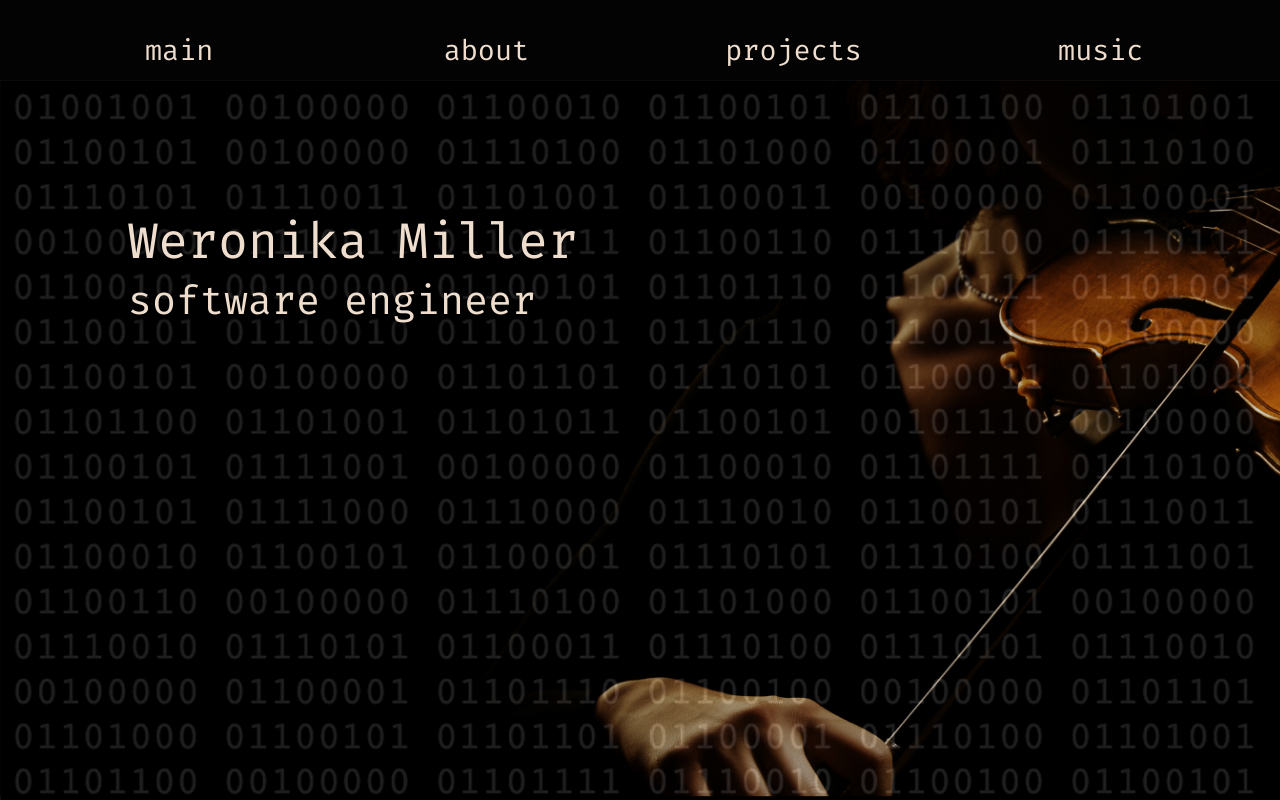
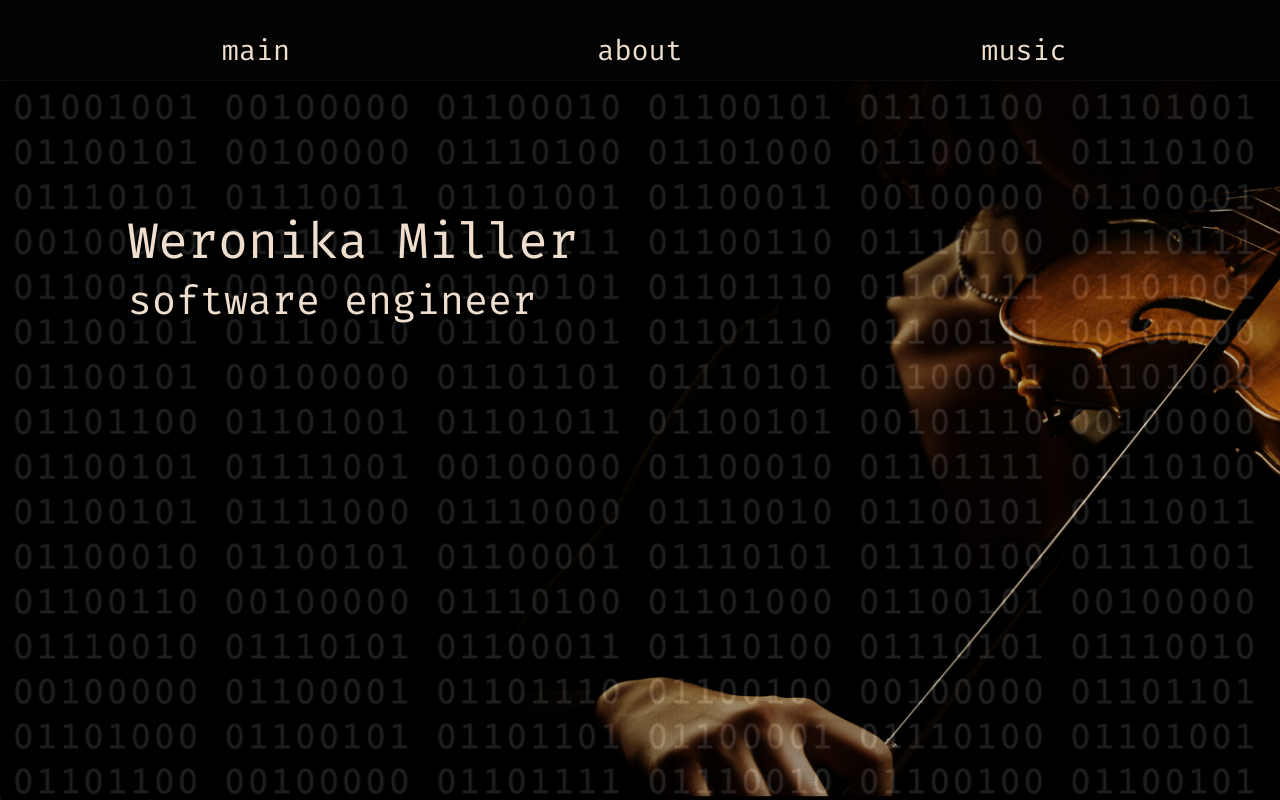
Before and after one commit to weronikaviola/weronika-p, a React (Create React App) app: page / in a window 1280 px wide. Built offline with nearby package versions, Linux system fonts and the light colour scheme; a web font is replaced by a local one.

Commit message:
hide empty pages before deploy

```diff
--- a/src/components/Header/Header.jsx
+++ b/src/components/Header/Header.jsx
@@ -18,7 +18,7 @@ const Header = () => {
       <div className={`nav-menu ${open && "visible"}`}>
         <MenuItem name="main" root alternativeName="01101101 01100001 01101001 01101110" onClick={toggleMenu} />
         <MenuItem name="about" alternativeName="01101101 01100101" onClick={toggleMenu} />
-        <MenuItem name="projects" alternativeName="01110111 01101111 01110010 01101011" onClick={toggleMenu} />
+        {/* <MenuItem name="projects" alternativeName="01110111 01101111 01110010 01101011" onClick={toggleMenu} /> */}
         <MenuItem name="music" alternativeName="01100001 01110010 01110100" onClick={toggleMenu} />
       </div>
     </div>
```
